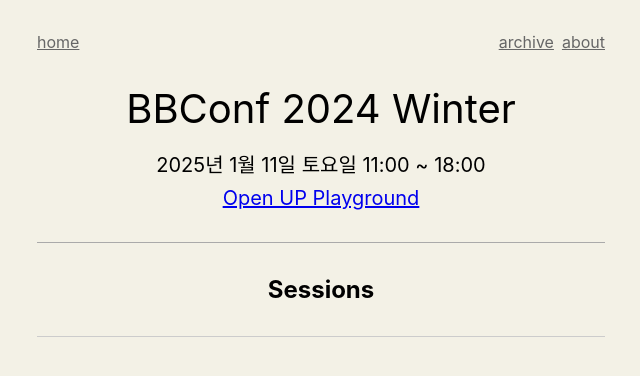
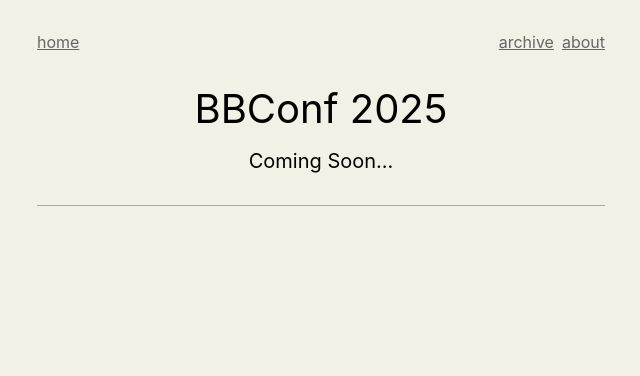
Before and after one commit to bbconfhq/conference, a Gatsby site: page / in a window 1280 px wide. Shown: the whole page, without its empty margins (319-959 px from the left). Built offline with nearby package versions, Linux system fonts and the light colour scheme; Gatsby itself is replaced by a stand-in of ours; a web font is replaced by a local one.

Commit message:
fix: coming soon

```diff
--- a/src/pages/index.tsx
+++ b/src/pages/index.tsx
@@ -9,18 +9,18 @@ const IndexPage = () => {
   const sessions = useFetchSession().allSessionsJson.nodes;
   return (
     <Layout>
-      <Title>BBConf 2024 Winter</Title>
-      <Time>2025년 1월 11일 토요일 11:00 ~ 18:00</Time>
-      <Location>
+      <Title>BBConf 2025</Title>
+      <Time>Coming Soon...</Time>
+      {/* <Location>
         <a href='https://naver.me/Fn2s6XYI' target='_blank' rel='noreferrer'>
           Open UP Playground
         </a>
-      </Location>
+      </Location> */}
 
       <Divider />
 
-      <SessionTitle>Sessions</SessionTitle>
-      <SessionList sessions={sessions} />
+      {/* <SessionTitle>Sessions</SessionTitle> */}
+      {/* <SessionList sessions={sessions} /> */}
       {/* <SessionPlaceholder>- TBA -</SessionPlaceholder> */}
     </Layout>
   );
```
